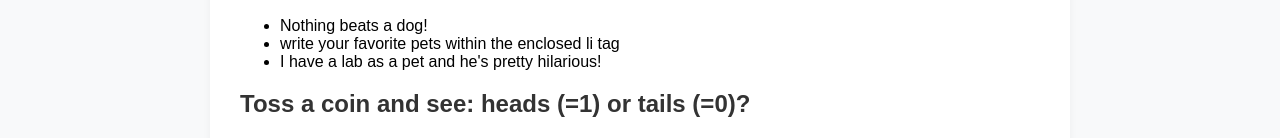
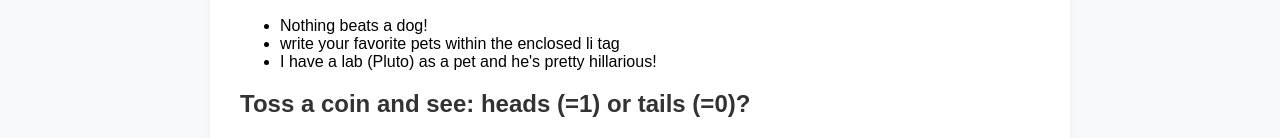
Before and after one commit to haseungyeon3/demo-website, a plain HTML site: page index.html in a window 1280 px wide. Shown: the part 411-549 px from the top of the page. Drawn offline with Linux system fonts and the light colour scheme.

Commit message:
Fixing some typos and adding my dog's name

```diff
--- a/index.html
+++ b/index.html
@@ -28,7 +28,7 @@
             <ul>
                 <li> Nothing beats a dog! </li>
                 <li> write your favorite pets within the enclosed li tag  </li>
-                <li> I have a lab as a pet and he's pretty hilarious!</li>
+                <li> I have a lab (Pluto) as a pet and he's pretty hillarious! </li>
 
             </ul>
             <h2>Toss a coin and see: heads (=1) or tails (=0)?</h2>
```
